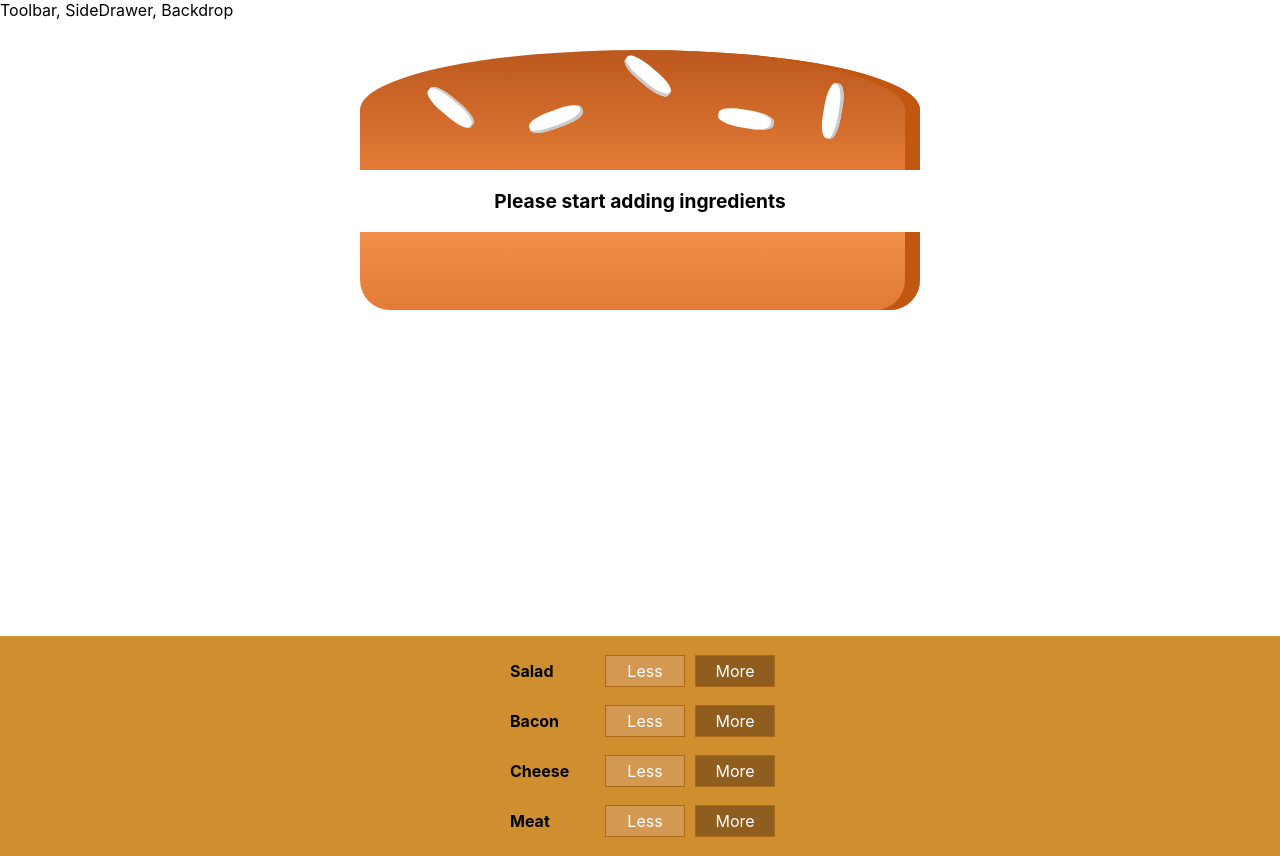
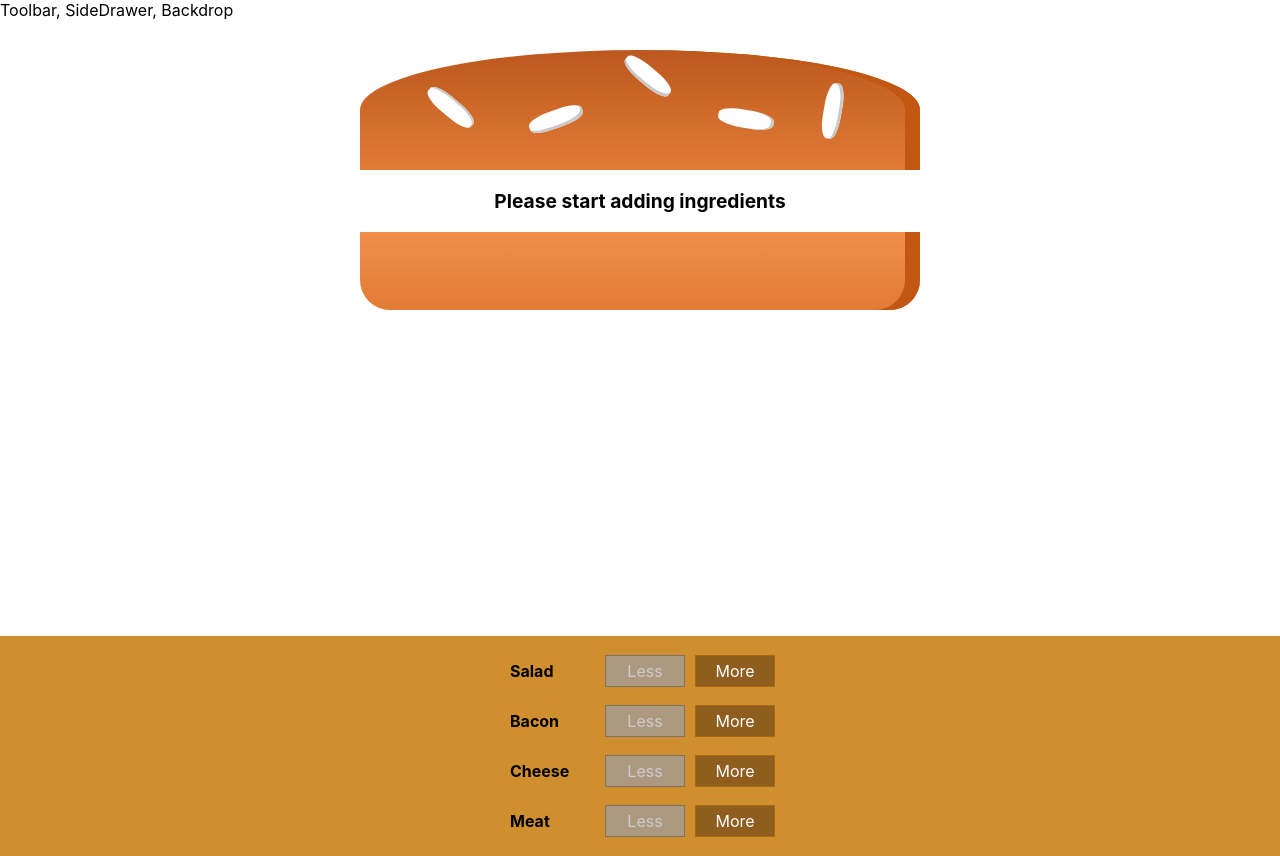
Before and after one commit to KG1414/burger-builder-app, a React (Create React App) app: page / in a window 1280 px wide. Built offline with nearby package versions, Linux system fonts and the light colour scheme.

Commit message:
played around with a few different methods of removing ingredients of the burger. Found favourite method of ingredient removal. Other previously used methods, including one used in render() commented out for future possible use. May find this could be useful or better with further changes.

```diff
--- a/src/components/Burger/BuildControls/BuildControl/BuildControl.js
+++ b/src/components/Burger/BuildControls/BuildControl/BuildControl.js
@@ -5,8 +5,13 @@ import classes from './BuildControl.module.css';
 const buildControl = (props) => {
     return <div className={classes.BuildControl}>
         <div className={classes.Label}>{props.label}</div>
-        <button className={classes.Less} onClick={props.removed}>Less</button>
-        <button className={classes.More} onClick={props.added}>More</button>
+        <button
+            className={classes.Less}
+            onClick={props.removed}
+            disabled={props.disabled}>Less</button>
+        <button
+            className={classes.More}
+            onClick={props.added}>More</button>
     </div>
 }
 
--- a/src/components/Burger/BuildControls/BuildControls.js
+++ b/src/components/Burger/BuildControls/BuildControls.js
@@ -17,7 +17,11 @@ const buildControls = (props) =>
                 key={ctrl.label}
                 label={ctrl.label}
                 added={() => props.ingredientAdded(ctrl.type)}
-                removed={() => props.ingredientRemoved(ctrl.type)} />
+                removed={() => props.ingredientRemoved(ctrl.type)}
+                disabled={props.ingredients[ctrl.type] <= 0}
+            //disabled={props.ingredients[ctrl.type] === 0 ? true : false}
+            //disabled={props.disabled[ctrl.type]}
+            />
         ))}
     </div>;
 
--- a/src/containers/BurgerBuilder/BurgerBuilder.js
+++ b/src/containers/BurgerBuilder/BurgerBuilder.js
@@ -42,6 +42,9 @@ class BurgerBuilder extends Component {
 
     removeIngredientHandler = (type) => {
         const oldCount = this.state.ingredients[type];
+        if (oldCount <= 0) {
+            return;
+        }
         const updatedCount = oldCount - 1;
         const updatedIngredients = {
             ...this.state.ingredients
@@ -51,16 +54,29 @@ class BurgerBuilder extends Component {
         const oldPrice = this.state.totalPrice;
         const newPrice = oldPrice - priceDeduction;
         this.setState({ totalPrice: newPrice, ingredients: updatedIngredients });
-
     }
 
+
+
+
     render() {
+        // a function below to remove ingredients. Choose another way instead.
+
+        // const disabledInfo = {
+        //     ...this.state.ingredients
+        // };
+        // for (let key in disabledInfo) {
+        //     disabledInfo[key] = disabledInfo[key] <= 0;
+        // } // {salad: true, meat: false, ...}
+
         return (
             <Aux>
                 <Burger ingredients={this.state.ingredients} />
                 <BuildControls
                     ingredientAdded={this.addIngredientHandler}
-                    ingredientRemoved={this.removeIngredientHandler} />
+                    ingredientRemoved={this.removeIngredientHandler}
+                    ingredients={this.state.ingredients} />
+                {/* disabled={disabledInfo} /> */}
             </Aux>
         );
     }
```
